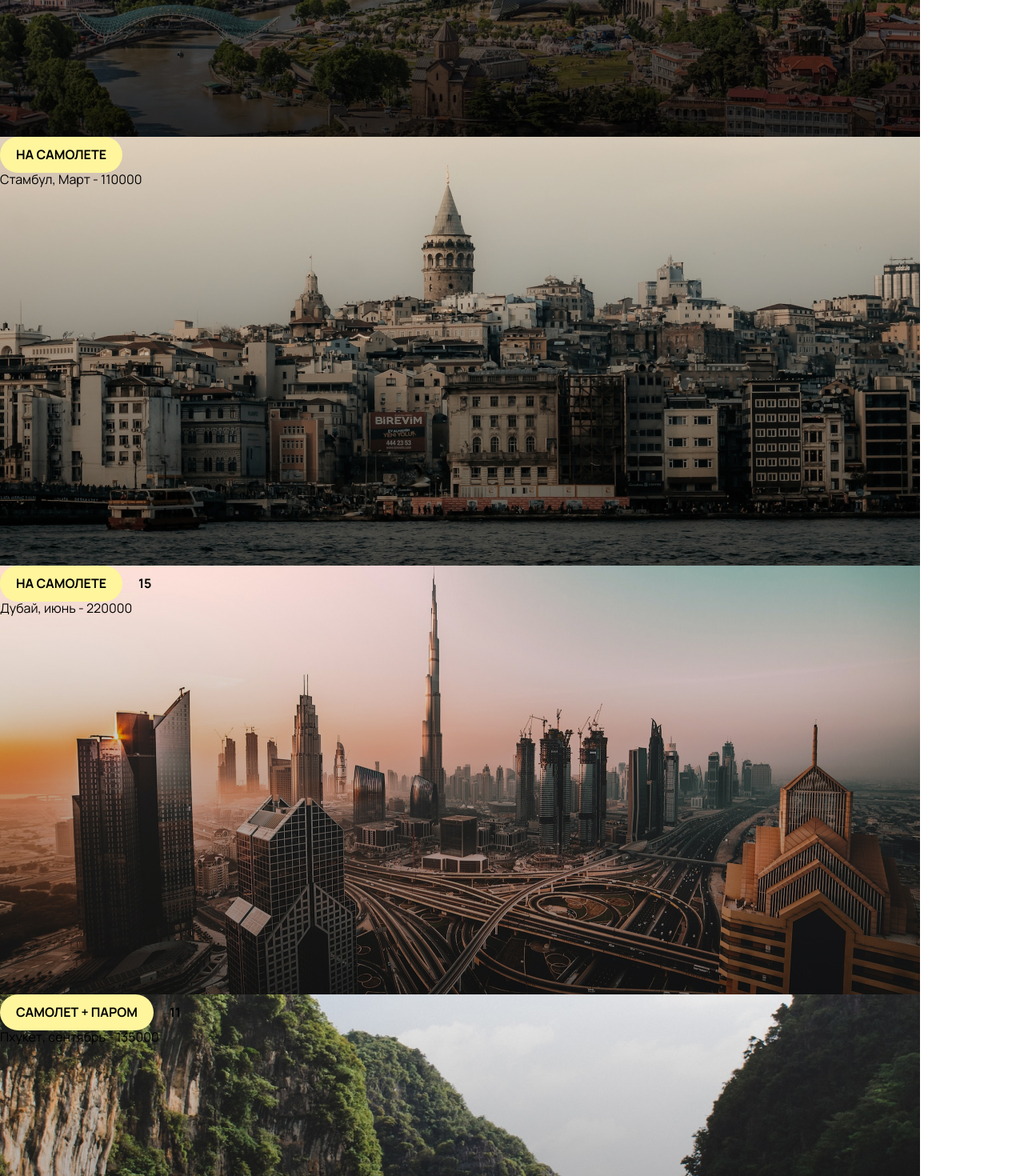
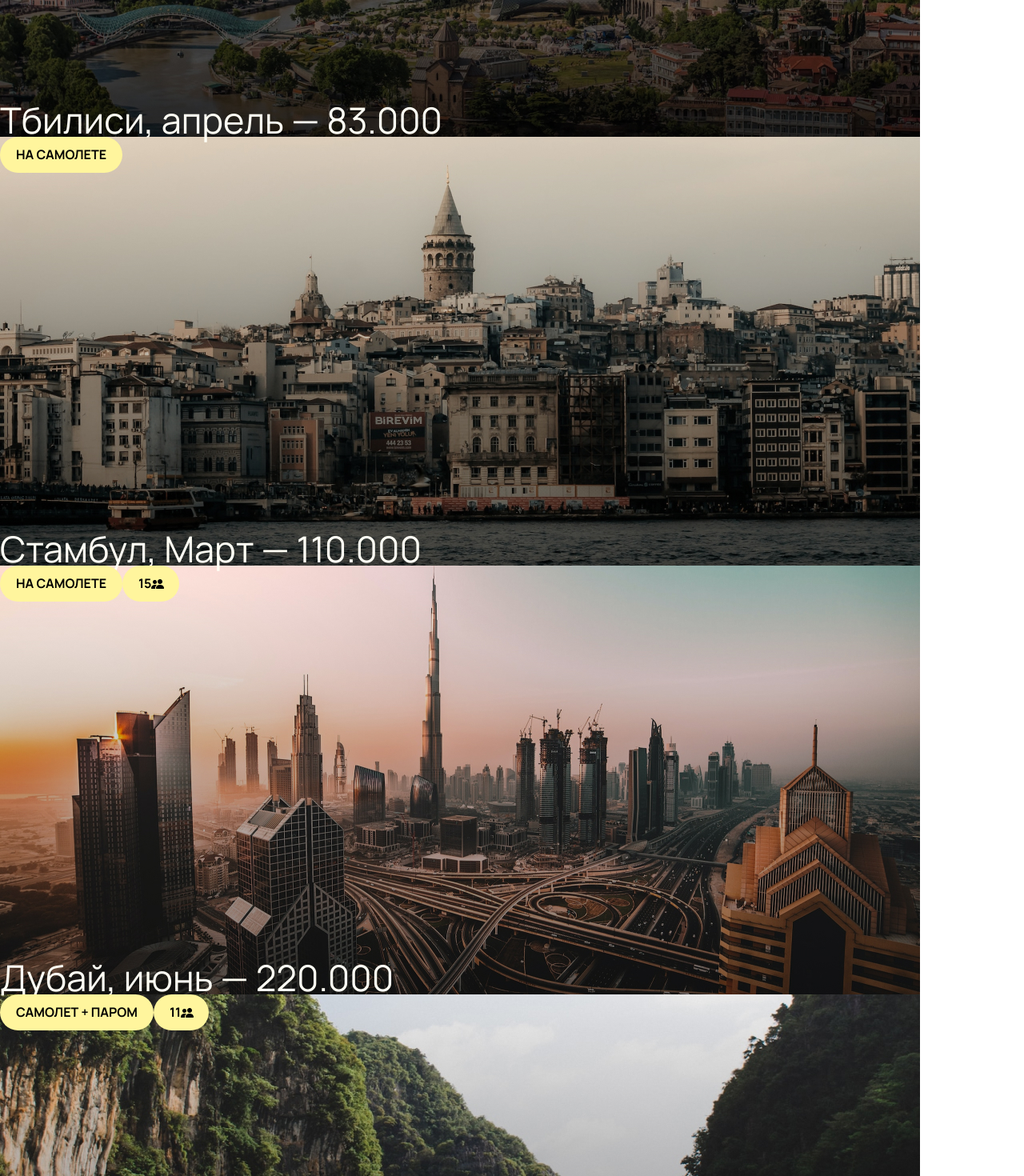
Before and after one commit to victorgolovin/react-trips-gallery, a React (Vite) app: page / in a window 1280 px wide. Shown: the part 440-1910 px from the top of the page at 80% size. Built offline with nearby package versions, Linux system fonts and the light colour scheme.

Commit message:
add css for carts

```diff
--- a/src/components/GalleryCart/GalleryCart.css
+++ b/src/components/GalleryCart/GalleryCart.css
@@ -1,8 +1,14 @@
-.cart-inner-top-info {
+.background-first-travel-card-wrapper {
     display: flex;
 }
 
-.cart-inner-top-transport-wrapper {
+.cart-inner-top-info {
+    display: flex;
+
+}
+
+.cart-inner-top-transport-wrapper,
+.cart-inner-top-info-people-wrapper {
     border-radius: 100px;
     background-color: #FFF59D;
 }
@@ -20,6 +26,26 @@
     text-transform: uppercase;
 }
 
+.cart-inner-top-info-people-number {
+    padding-right: 35px;
+}
+
 .cart-inner-top-info-people-number::after {
+    content: "";
+  position: relative;
+  width: 16px;
+  height: 16px;
+  background-repeat: no-repeat;
+  background-position: 50%;
+}
 
+.cart-inner-top-info-people-number::after {
+    background-image: url('../../assets/imgPeople.png');
+    position: absolute;
 }
+
+.cart-inner-bottom-info-text {
+    font-size: 45px;
+    line-height: 42px;
+    color: #FFFEF4;
+}
--- a/src/components/GalleryCart/GalleryCart.jsx
+++ b/src/components/GalleryCart/GalleryCart.jsx
@@ -3,7 +3,7 @@ import './GalleryCart.css'
 
 const GalleryCart = (props) => {
   return (
-    <div>
+    <>
       <div className='cart-inner-top-info'>
         <div className='cart-inner-top-transport-wrapper'>
           <p className='cart-inner-top-transport'>{props.transport}</p>
@@ -13,10 +13,9 @@ const GalleryCart = (props) => {
         </div>
       </div>
       <div className='cart-inner-bottom-info'>
-        <p className='cart-inner-bottom-info-text'>{props.city}, {props.month} - {props.price}</p>
-        <div></div>
+        <p className='cart-inner-bottom-info-text'>{props.city}, {props.month} — {props.price}</p>
       </div>
-    </div>
+    </>
   )
 }
 
--- a/src/components/GallerySection/GallerySection.css
+++ b/src/components/GallerySection/GallerySection.css
@@ -1,31 +1,28 @@
 .background-first-travel-card {
     background-image: url("../../assets/travelcard1img.jpg");
+}
+
+.background-second-travel-card {
+    background-image: url("../../assets/travelcard2img.jpg");
+}
+
+.background-third-travel-card {
+    background-image: url("../../assets/travelcard3img.jpg");
+}
+
+.background-fourth-travel-card {
+    background-image: url("../../assets/travelcard4img.jpg");
+}
+
+.background-first-travel-card,
+.background-second-travel-card,
+.background-third-travel-card,
+.background-fourth-travel-card {
+    display: flex;
+    flex-direction: column;
+    justify-content: space-between;
     background-size: cover;
     width: 1150px;
     height: 536px;
     background-repeat: no-repeat;
 }
-
-.background-second-travel-card {
-    background-image: url("../../assets/travelcard2img.jpg");
-    background-size: cover;
-    width: 1150px;
-    height: 536px;
-    background-repeat: no-repeat;
-}
-
-.background-third-travel-card {
-    background-image: url("../../assets/travelcard3img.jpg");
-    background-size: cover;
-    width: 1150px;
-    height: 536px;
-    background-repeat: no-repeat;
-}
-
-.background-fourth-travel-card {
-    background-image: url("../../assets/travelcard4img.jpg");
-    background-size: cover;
-    width: 1150px;
-    height: 536px;
-    background-repeat: no-repeat;
-}
--- a/src/components/GallerySection/GallerySection.jsx
+++ b/src/components/GallerySection/GallerySection.jsx
@@ -2,7 +2,7 @@ import React from "react";
 import Heading from "../Heading/Heading";
 import GalleryCart from "../GalleryCart/GalleryCart";
 import "./GallerySection.css";
-import imgPeople from "../../assets/imgPeople.png";
+
 
 const GallerySection = () => {
   return (
@@ -13,8 +13,8 @@ const GallerySection = () => {
           transport="на автобусе"
           peopleNumber={10}
           city="Тбилиси"
-          month="Апрель"
-          price={83000}
+          month="апрель"
+          price={'83.000'}
         />
       </div>
       <div className="background-second-travel-card ">
@@ -23,7 +23,7 @@ const GallerySection = () => {
           peopleNumber={false}
           city="Стамбул"
           month="Март"
-          price={110000}
+          price={'110.000'}
         />
       </div>
       <div className="background-third-travel-card ">
@@ -32,7 +32,7 @@ const GallerySection = () => {
           peopleNumber={15}
           city="Дубай"
           month="июнь"
-          price={220000}
+          price={'220.000'}
         />
       </div>
       <div className="background-fourth-travel-card ">
@@ -41,7 +41,7 @@ const GallerySection = () => {
           peopleNumber={11}
           city="Пхукет"
           month="сентябрь"
-          price={135000}
+          price={'135.000'}
         />
       </div>
     </div>
```
